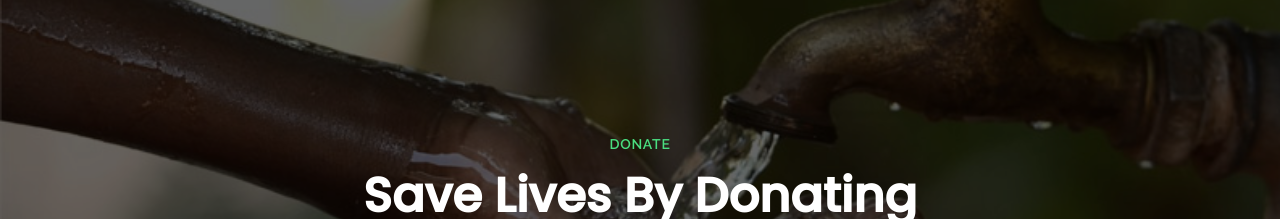
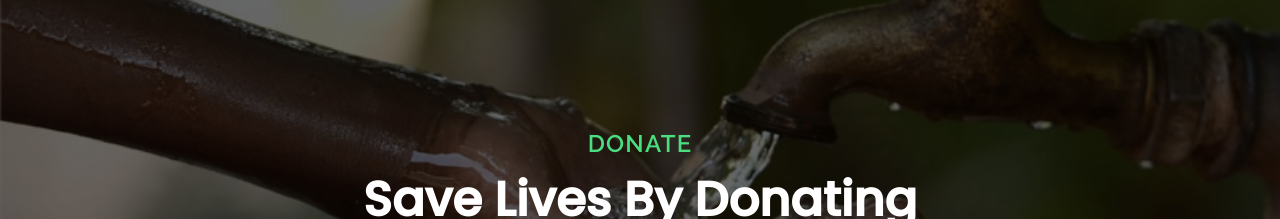
Before and after one commit to itsyaba/dieco, a React (Vite) app: page /contact in a window 1280 px wide. Shown: the part 1380-1599 px from the top of the page. Built offline with nearby package versions, Linux system fonts and the light colour scheme.

Commit message:
increased size for donate

```diff
--- a/src/components/Footer/Newsletter.tsx
+++ b/src/components/Footer/Newsletter.tsx
@@ -34,7 +34,7 @@ export function Newsletter() {
           animate={inView ? { y: 0, opacity: 1 } : { y: 20, opacity: 0 }}
           transition={{ duration: 0.6, delay: 0.2 }}
         >
-          <span className="text-green-400 font-medium tracking-wider text-sm">
+          <span className="text-green-400 font-medium tracking-wider text-2xl">
             DONATE
           </span>
           <h2 className="mt-4 text-4xl md:text-5xl font-bold text-white mb-6 capitalize">
```
